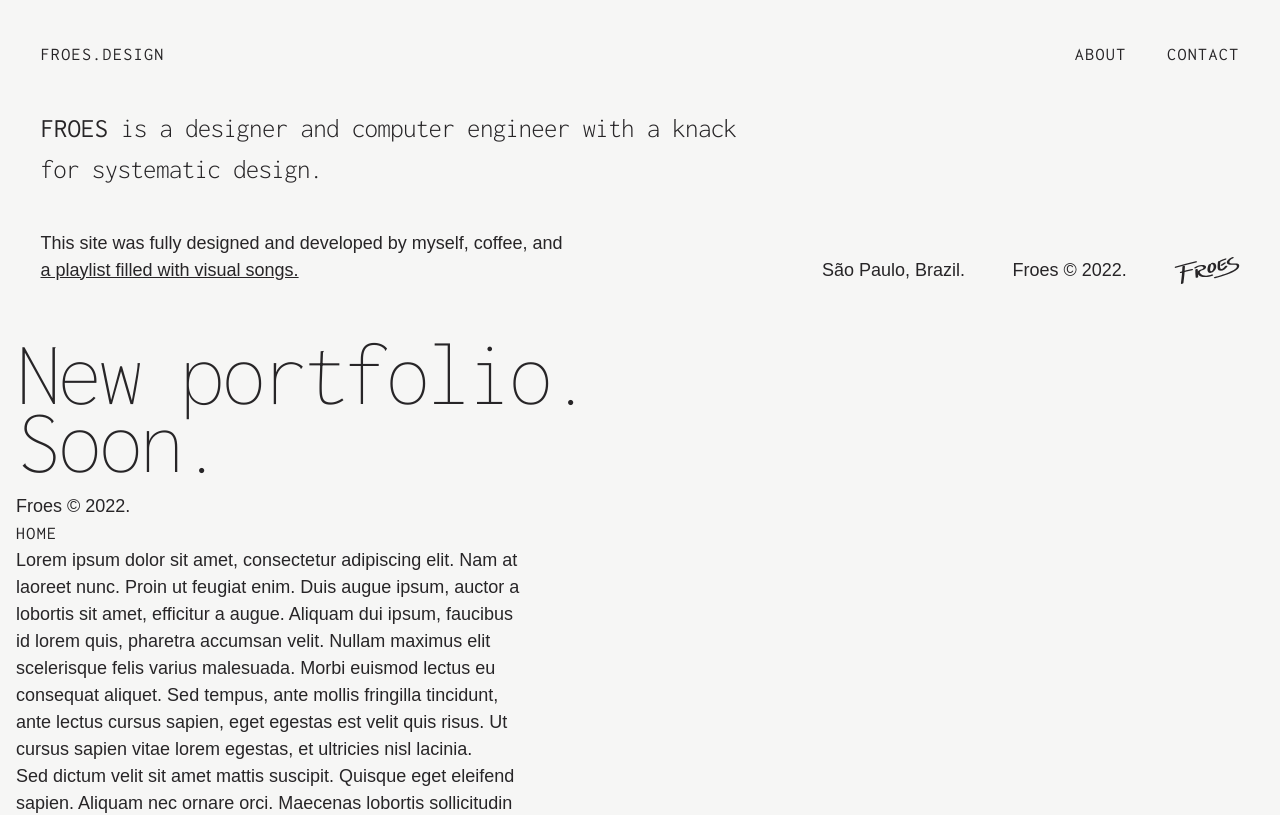
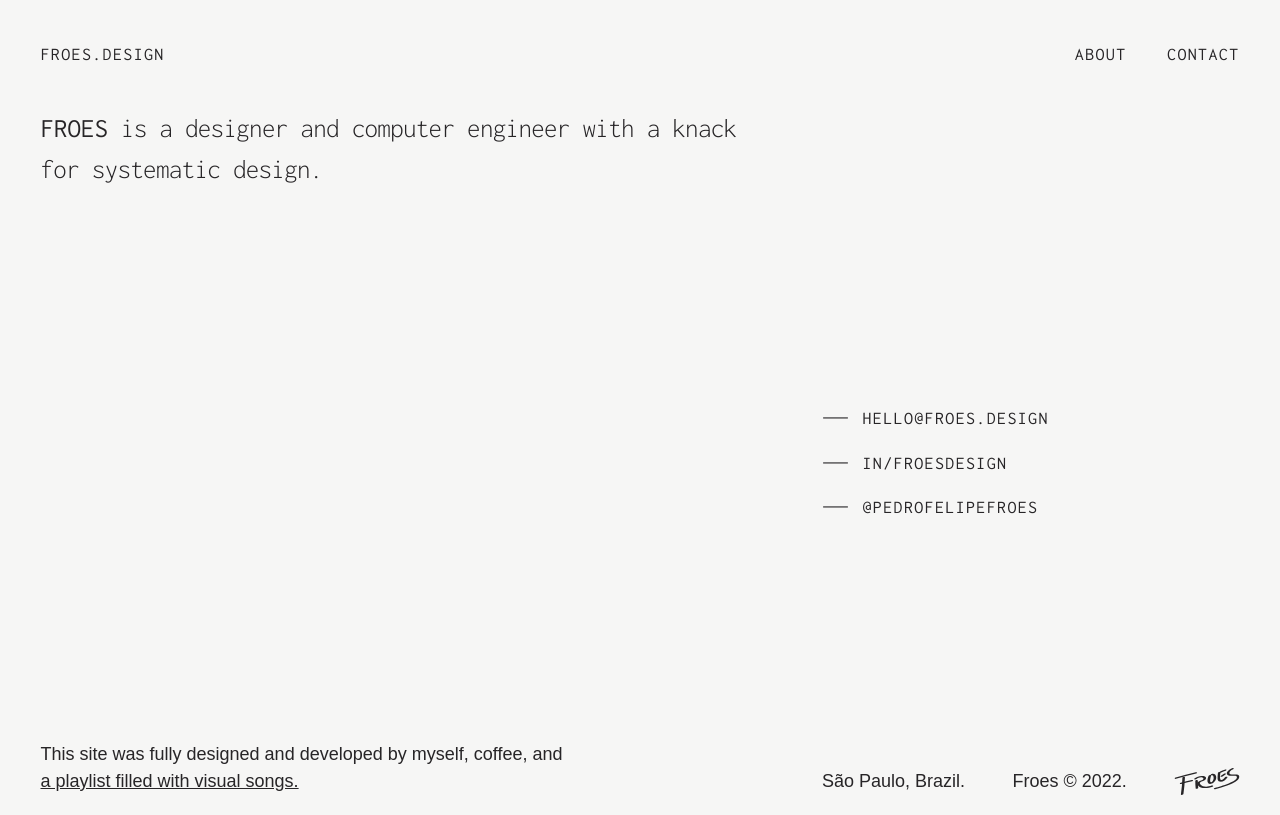
Before and after one commit to pedrofelipefroes/pedrofelipefroes.github.io, a Gatsby site: page / in a window 1280 px wide. Shown: the top 815 px of the page. Built offline with nearby package versions, Linux system fonts and the light colour scheme; Gatsby itself is replaced by a stand-in of ours; a web font is replaced by a local one.

Commit message:
Adding Contact section HTML and CSS.

```diff
--- a/src/pages/index.js
+++ b/src/pages/index.js
@@ -86,6 +86,15 @@ const IndexPage = () => (
         </div>
       </div>
     </header>
+    <section className="l-contact l-golden-ratio" id="#contact">
+      <div className="l-contact__links">
+        <NavigationLink hasIcon to="mailto:hello@froes.design">hello@froes.design</NavigationLink>
+        <br />
+        <NavigationLink hasIcon to="https://www.linkedin.com/in/froesdesign/">in/froesdesign</NavigationLink>
+        <br />
+        <NavigationLink hasIcon to="https://www.instagram.com/pedrofelipefroes/">@pedrofelipefroes</NavigationLink>
+      </div>
+    </section>
     <footer className="l-footer l-golden-ratio">
       <p className="l-footer__footnote text-body">This site was fully designed and developed by myself, coffee, and <a href="https://open.spotify.com/playlist/0fAnZehFEjglZCHOiGGNcY?si=dae1004bfdf44b20">a playlist filled with visual songs.</a></p>
       <div className="l-footer__info">
--- a/src/styles/layout.scss
+++ b/src/styles/layout.scss
@@ -1,5 +1,24 @@
+.l-contact,
 .l-footer {
-    padding: ss(3);
+    margin-top: ss(16);
+    padding-left: ss(3);
+    padding-right: ss(3);
+}
+
+.l-contact {
+    &__links {
+        @include breakpoint("sm") {
+            grid-column-start: 2;
+        }
+    }
+
+    &__links>.c-navigation-link:not(:first-child) {
+        margin-top: ss(1);
+    }
+}
+
+.l-footer {
+    padding-bottom: ss(3);
 
     &__info {
         align-items: flex-end;
@@ -59,10 +78,9 @@
     }
 
     &__links {
-        margin-top: ss(3);
-
         @include breakpoint("sm") {
             display: none;
+            margin-top: ss(3);
         }
 
         .c-navigation-link:last-child {
```
